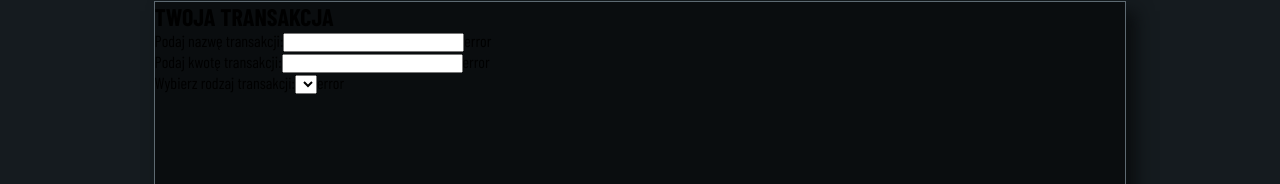
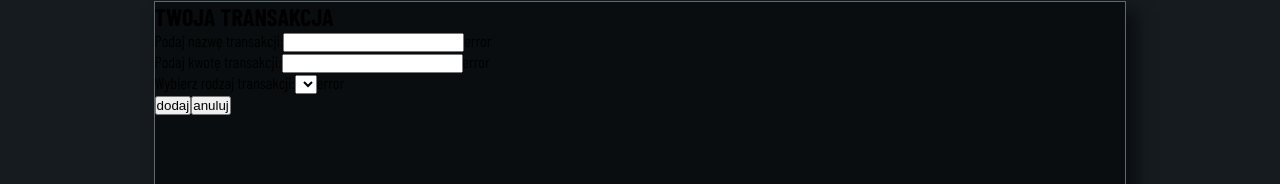
Before and after one commit to Scorpion19702022/SIMPLE_PROJECT_REACT_REDUX, a React (Vite) app: page /Wallet in a window 1280 px wide. Shown: the part 192-376 px from the top of the page. Built offline with nearby package versions, Linux system fonts and the light colour scheme; a web font is replaced by a local one.

Commit message:
added buttons

```diff
--- a/src/Components/Wallet/WalletInputsModal.tsx
+++ b/src/Components/Wallet/WalletInputsModal.tsx
@@ -22,6 +22,10 @@ const WalletInputsModal = () => {
 					</select>
 					<span className={styles.error}>error</span>
 				</div>
+				<div className={styles.box_btns}>
+					<button className={styles.btn}>dodaj</button>
+					<button className={styles.btn}>anuluj</button>
+				</div>
 			</form>
 		</section>
 	)
```
